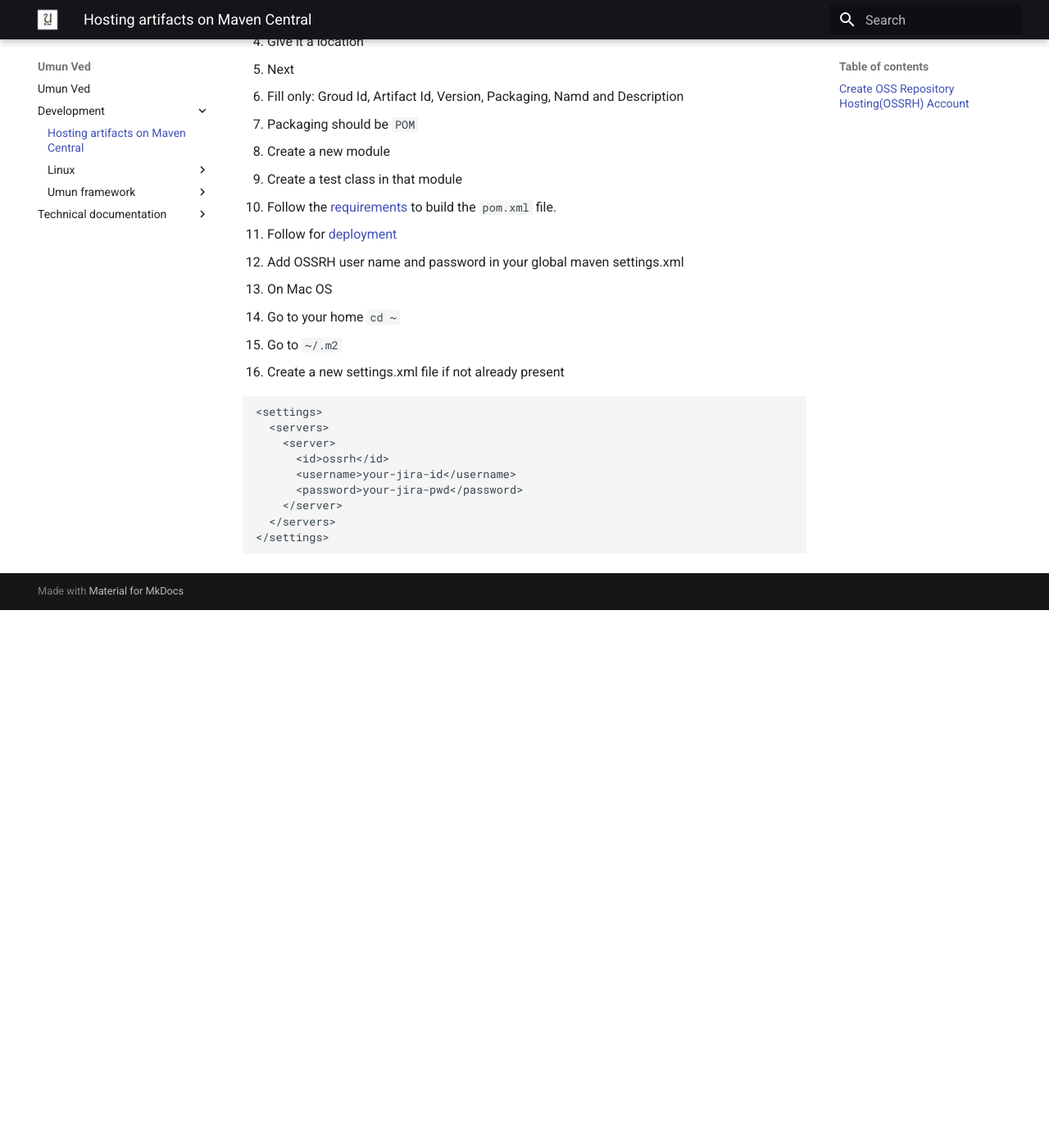
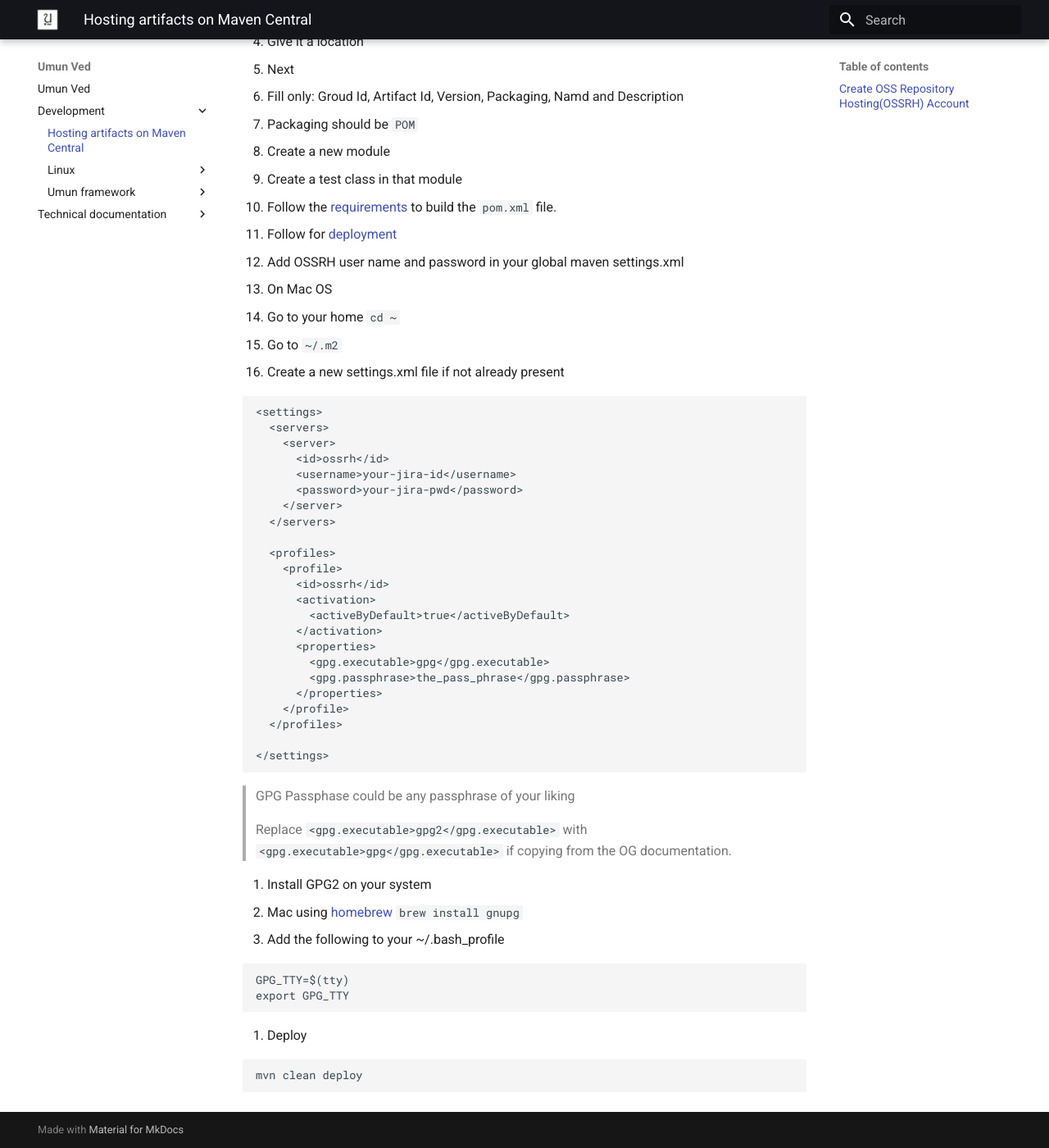
Before and after one commit to iAbhinav/testing-mkdocs, an MkDocs documentation site: the page built from docs/development/maven_central.md, in a window 1280 px wide and 1400 px high, scrolled down 861 px. Shown: the whole window at 82% size. Built offline with MkDocs 1.6.1 and Material for MkDocs 9.7.7, drawn with Linux system fonts in a browser that asks for light colours; before the commit the page ends 1605 px from its top, so only the background shows below that.

Commit message:
Update maven_central.md

````diff
--- a/docs/development/maven_central.md
+++ b/docs/development/maven_central.md
@@ -55,5 +55,36 @@ https://central.sonatype.org/publish/publish-guide/#deployment
       <password>your-jira-pwd</password>
     </server>
   </servers>
+
+  <profiles>
+    <profile>
+      <id>ossrh</id>
+      <activation>
+        <activeByDefault>true</activeByDefault>
+      </activation>
+      <properties>
+        <gpg.executable>gpg</gpg.executable>
+        <gpg.passphrase>the_pass_phrase</gpg.passphrase>
+      </properties>
+    </profile>
+  </profiles>
+
 </settings>
 ```
+> GPG Passphase could be any passphrase of your liking
+
+> Replace `<gpg.executable>gpg2</gpg.executable>` with `<gpg.executable>gpg</gpg.executable>` if copying from the OG documentation.
+
+10. Install GPG2 on your system
+* Mac using [homebrew](https://formulae.brew.sh/formula/gnupg) `brew install gnupg`
+* Add the following to your ~/.bash_profile
+```
+GPG_TTY=$(tty)
+export GPG_TTY
+```
+
+11. Deploy
+
+```
+mvn clean deploy
+```
````
